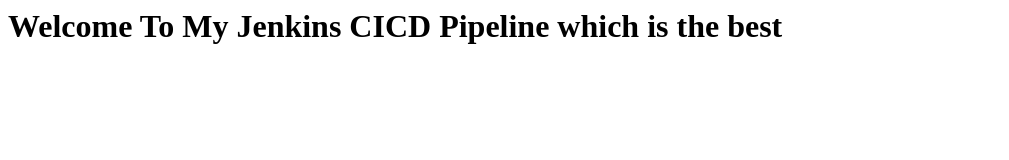
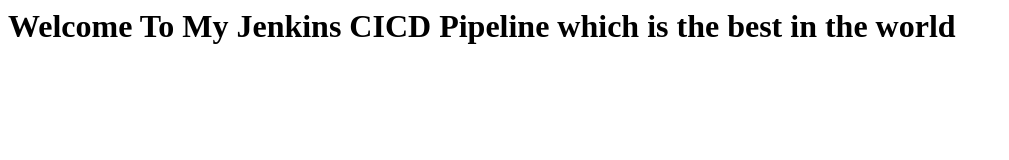
Before and after one commit to ndamnjogho6/CICDwebsite, a plain HTML site: page index.html in a window 1280 px wide. Shown: the whole page, without its empty margins (0-1009 px from the left). Drawn offline with Linux system fonts and the light colour scheme.

Commit message:
additional details

```diff
--- a/index.html
+++ b/index.html
@@ -1,6 +1,6 @@
 <html>
 <title>Jenkins CICD Pipeline Demo</title>
 <body>
-<h1>Welcome To My Jenkins CICD Pipeline which is the best</h1>
+<h1>Welcome To My Jenkins CICD Pipeline which is the best in the world</h1>
 </body>
 </html>
```
